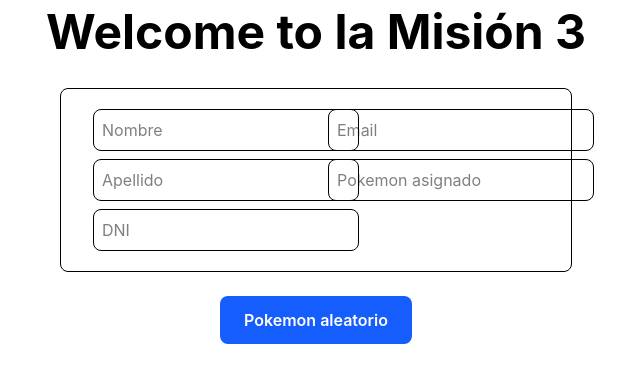
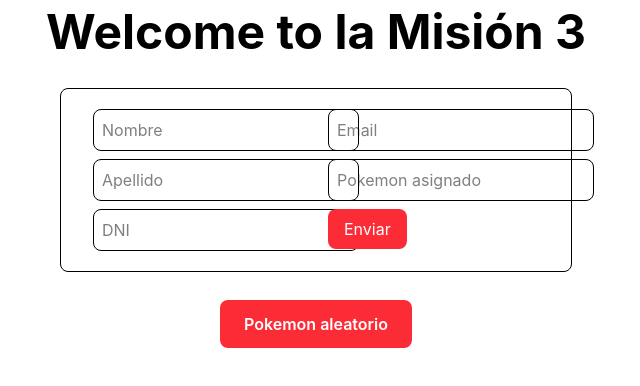
Before and after one commit to yoherman2076/Mision3, a Vue app: page / in a window 1280 px wide. Shown: the top 386 px of the page, without its empty margins (324-964 px from the left). Built offline with nearby package versions, Linux system fonts and the light colour scheme; no server answers.

Commit message:
fix: add an interface to the forms and the types of buttons are included

```diff
--- /dev/null
+++ b/src/components/BaseButton.vue
@@ -0,0 +1,21 @@
+<template>
+    <button
+        :type="type"
+        class="bg-red-500 text-white m-1 px-4 py-2 rounded-lg hover:bg-red-600"
+    >
+        <slot />
+    </button>
+</template>
+
+<script setup lang="ts">
+import type { Buttons } from '../types/types'
+
+withDefaults(
+    defineProps<{
+        type?: Buttons
+    }>(),
+    {
+        type: 'button'
+    }
+)
+</script>
--- a/src/components/Form.vue
+++ b/src/components/Form.vue
@@ -1,12 +1,14 @@
 <template>
 <!-- Formulario formularioso. Simplemente se puede escribir y cuando se le da a enviar se vacían los campos. -->
 <div class="flex justify-center">
-    <form class="columns-2 border rounded-lg w-lg bg-white rouded-lg px-7 py-4">
+    <form @submit.prevent="sendDatos"
+        class="columns-2 border rounded-lg w-lg bg-white rouded-lg px-7 py-4">
         <BaseInput v-model="form.name" placeholder="Nombre"/>
         <BaseInput v-model="form.surname" placeholder="Apellido"/>
         <BaseInput v-model="form.dni" placeholder="DNI"/>
         <BaseInput v-model="form.email" placeholder="Email"/>
         <BaseInput v-model="form.pokemon_assigned" placeholder="Pokemon asignado"/>
+        <BaseButton type="submit">Enviar</BaseButton>
     </form>
 </div>
 </template>
@@ -16,39 +18,25 @@ import {ref} from 'vue'
 // Para cuando el formulario funcione, ya tendré medio camino hecho porque los datos ya tienen
 // el espacio para que tengan valor.
 import BaseInput from './BaseInput.vue'
+import BaseButton from './BaseButton.vue';
+import type { Form } from '../types/types.ts'
 
 const emit = defineEmits < {
-    (e: "submit-form", data: {
-        name: string
-        surname: string
-        dni: string
-        email: string
-        pokemon_assigned: string
-    }): void
-} > ()
+    (e: 'submit-form', data: Form): void
+}>()
 
-const form = ref({
+const initialForm: Form = {
     name: "",
     surname: "",
     dni: "",
     email: "",
     pokemon_assigned: ""
-})
-// Los datos se ""envían"", en realidad aparecen en la consola y ya está.
+}
+
+const form = ref<Form>({ ...initialForm })
 const sendDatos = () => {
-    emit("submit-form", {
-        name: form.value.name,
-        surname: form.value.surname,
-        dni: form.value.dni,
-        email: form.value.email,
-        pokemon_assigned: form.value.pokemon_assigned
-    })
-    console.log("Datos enviados:", form.value)
-
-    form.value.name = ""
-    form.value.surname = ""
-    form.value.dni = ""
-    form.value.email = ""
-    form.value.pokemon_assigned = ""
+    emit('submit-form', form.value)
+    console.log('Datos enviados:', form.value)
+    form.value = { ...initialForm }
 }
 </script>
--- a/src/components/RandomButton.vue
+++ b/src/components/RandomButton.vue
@@ -2,15 +2,17 @@
   <!-- Este sería el trigger hace una llamada a que es la que luego se utiliza
    en el App.vue para llamar a la función.  -->
   <div class="flex justify-center">
-    <button @click="$emit('random-click')"
+    <BaseButton @click="$emit('random-click')"
       class="bg-blue-600 hover:bg-blue-700 text-white font-semibold px-6 py-3 rounded-lg min-w-45 transition"
     >
       Pokemon aleatorio
-    </button><br>
+    </BaseButton><br>
   </div>
 </template>
 
 <script setup lang="ts">
+import BaseButton from './BaseButton.vue'
+
 defineEmits<{
   (e: 'random-click'): void
 }>()
--- /dev/null
+++ b/src/types/types.ts
@@ -0,0 +1,9 @@
+export interface Form {
+    name: string
+    surname: string
+    dni: string
+    email: string
+    pokemon_assigned: string
+}
+
+export type Buttons = 'button' | 'submit' | 'reset'
```
